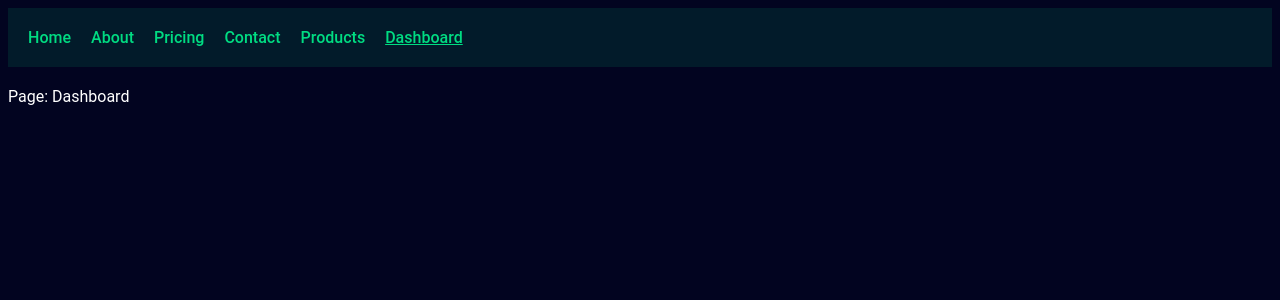
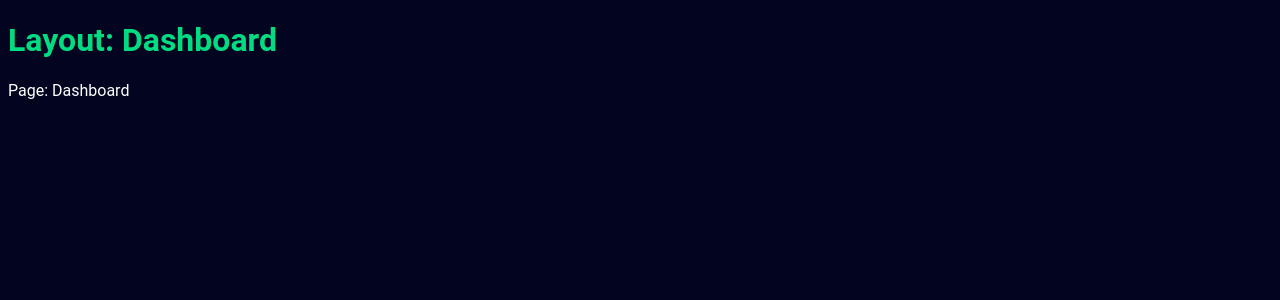
Before and after one commit to Vue-Course-Sergio/02-nuxt-mi-sitio, a Nuxt app: page /dashboard in a window 1280 px wide. Shown: the top 300 px of the page. Built offline with nearby package versions, Linux system fonts and the light colour scheme.

Commit message:
feat: implement dashboard layout and update app structure

```diff
--- a/app/app.vue
+++ b/app/app.vue
@@ -1,6 +1,5 @@
 <template>
-  <div>
-    <main-navigation />
+  <nuxt-layout>
     <nuxt-page />
-  </div>
+  </nuxt-layout>
 </template>
--- /dev/null
+++ b/app/layouts/dashboard-layout.vue
@@ -0,0 +1,6 @@
+<template>
+  <div>
+    <h1>Layout: Dashboard</h1>
+    <slot />
+  </div>
+</template>
--- /dev/null
+++ b/app/layouts/default.vue
@@ -0,0 +1,6 @@
+<template>
+  <div>
+    <main-navigation />
+    <slot />
+  </div>
+</template>
--- a/app/pages/dashboard/index.vue
+++ b/app/pages/dashboard/index.vue
@@ -1,4 +1,8 @@
-<script setup lang="ts"></script>
+<script setup lang="ts">
+definePageMeta({
+  layout: "dashboard-layout",
+});
+</script>
 
 <template>
   <div>Page: Dashboard</div>
```
